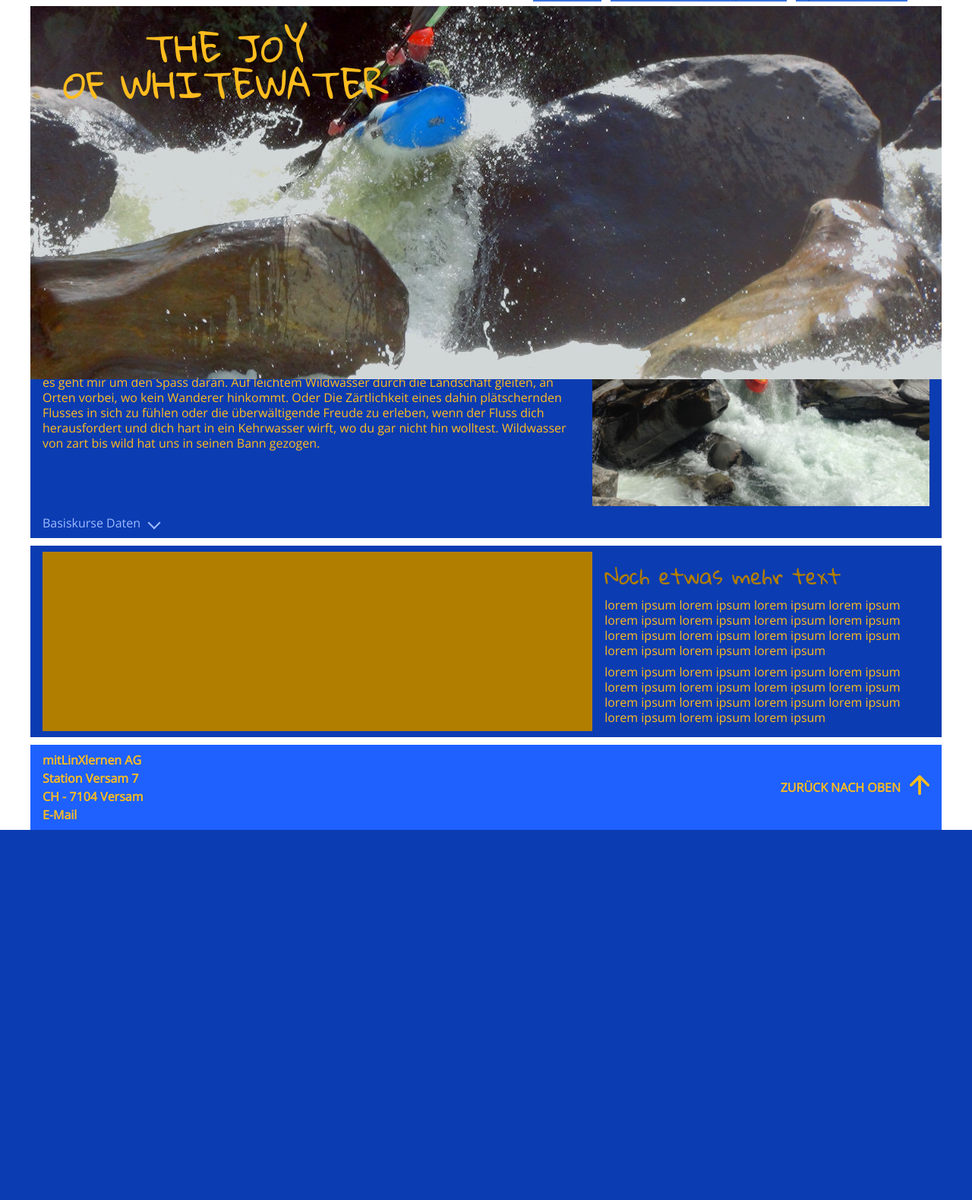
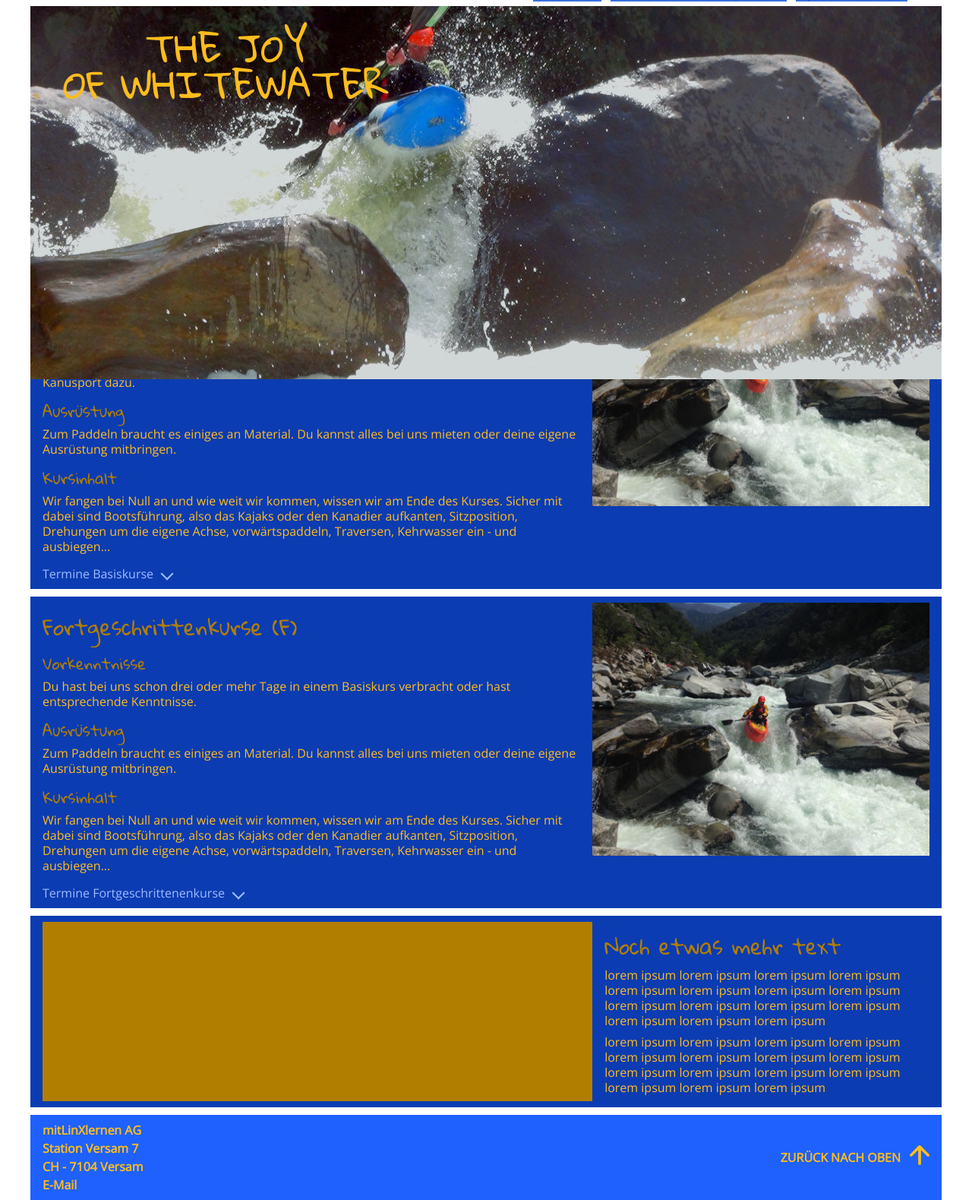
Before and after one commit to TomFrey/joy-of-whitewater, a PHP site: page /kanukurse.html in a window 1280 px wide. Shown: the part 41-1620 px from the top of the page at 76% size. Before the commit the page ends 1133 px from the top, so only its background shows below. Run offline with PHP 8.4, Linux system fonts and the light colour scheme; some libraries are stand-ins or nearby versions.

Commit message:
Drawer für B und F Kurse implementiert

```diff
--- a/src/assets/css/main.css
+++ b/src/assets/css/main.css
@@ -489,11 +489,15 @@ Desktop
   flex-flow: row nowrap;
   text-decoration: none; }
 
+.open-drawer-wrapper__label {
+  pointer-events: none; }
+
 .open-drawer-wrapper__icon {
   border-bottom: 2px solid #9ebbff;
   border-right: 2px solid #9ebbff;
   height: 12px;
   margin-left: 12px;
+  pointer-events: none;
   transform: rotate(45deg);
   transition: transform 0.2s ease-in-out;
   width: 12px; }
--- a/src/kanukurse.html
+++ b/src/kanukurse.html
@@ -97,6 +97,7 @@
                     </h2>
                     <p class="paragraph">
                         Damit die Menschen in den Kanukursen einigermassen am gleichen Ort stehen, haben wir verschiedene Kursstufen.
+						Wir unterscheiden zwischen Basiskurs (B) und Fortgeschrittenenkurs (F).
                     </p>
                 </section>
 
@@ -115,12 +116,49 @@
             <div class="text-container-main">
                 <section class="text-container-left">
                     <h2 class="title">
-                        Basiskurse
+                        Basiskurse (B)
                     </h2>
                     <h3 class="title">
-                        Motivation
+						Vorkenntnisse
                     </h3>
                     <p class="paragraph">
+						Du brauchst für einen Basiskurs keine Vorkenntnisse.
+						Es ist also völlig ok, wenn du noch nie in einem Kajak oder Kanadier auf dem Wasser warst.
+						Was es braucht ist eine gewisse Fitness und Freude am Kontakt mit Wasser. Das du mal kopfüber im
+						Fluss schwimmst, dass gehört zum Kanusport dazu.
+                    </p>
+					<h3 class="title">
+						Ausrüstung
+					</h3>
+					<p class="paragraph">
+						Zum Paddeln braucht es einiges an Material. Du kannst alles bei uns mieten oder deine eigene
+						Ausrüstung mitbringen.
+					</p>
+					<h3 class="title">
+						Kursinhalt
+					</h3>
+					<p class="paragraph">
+						Wir fangen bei Null an und wie weit wir kommen, wissen wir am Ende des Kurses.
+						Sicher mit dabei sind Bootsführung, also das Kajaks oder den Kanadier aufkanten, Sitzposition,
+						Drehungen um die eigene Achse, vorwärtspaddeln, Traversen, Kehrwasser ein - und ausbiegen...
+					</p>
+                </section>
+
+                <section class="filler filler-right">
+                    <img src="assets/images/open_canoe_korsika.jpg" alt="">
+                </section>
+            </div>
+
+            <div class="text-container-detail">
+                <div class="open-drawer">
+                    <a href="javascript:;" class="open-drawer-wrapper" id="open-close-drawer-button-bkurse">
+                        <span class="open-drawer-wrapper__label">Termine Basiskurse</span>
+                        <div class="open-drawer-wrapper__icon"></div>
+                    </a>
+                </div>
+
+                <div class="text-container-drawer">
+                    <p class="text-container-drawer__paragraph">
                         Wildwasser hat eine magische Faszination.
                         Wildwassser kann von mild, zärtlich über kräftig, fordernd bis zu hart, gewaltig beschrieben werden.
                         Ich bin der Faszination schon vor vielen Jahren erlegen und es zieht mich immer wieder auf's Wasser. Aber wie der
@@ -135,6 +173,115 @@
 
                         Wildwasser von zart bis wild hat uns in seinen Bann gezogen.
                     </p>
+
+
+                    <div class="course-list">
+                        <div class="course-list-item">
+                            <div class="course-item__name-wrapper">
+                                <span class="course-item__name">Basiskurs Quickstart</span>
+                            </div>
+
+                            <div class="course-item__place-wrapper">
+                                <div class="course-item__place">
+                                    <span class="course-place__city">Versam</span>
+                                    <span class="course-place__country">Schweiz</span>
+                                </div>
+                            </div>
+
+                            <div class="course-item__duration-wrapper">
+                                <span class="course-item__duration">2 Tage</span>
+                            </div>
+
+                            <div class="course-item__date-wrapper">
+                                <div class="course-item__date">
+                                    <span class="course-date__from">12.</span>
+                                    <span class="course-date__to">13. Juli 2019</span>
+                                </div>
+                            </div>
+                        </div>
+
+                        <div class="course-list-item">
+                            <div class="course-item__name-wrapper">
+                                <span class="course-item__name">Basiskurs ins Detail</span>
+                            </div>
+
+                            <div class="course-item__place-wrapper">
+                                <div class="course-item__place">
+                                    <span class="course-place__city">Versam</span>
+                                    <span class="course-place__country">Schweiz</span>
+                                </div>
+                            </div>
+
+                            <div class="course-item__duration-wrapper">
+                                <span class="course-item__duration">4 Tage</span>
+                            </div>
+
+                            <div class="course-item__date-wrapper">
+                                <div class="course-item__date">
+                                    <span class="course-date__from">07.</span>
+                                    <span class="course-date__to">10. Juni 2019</span>
+                                </div>
+                            </div>
+                        </div>
+
+                        <div class="course-list-item">
+                            <div class="course-item__name-wrapper">
+                                <span class="course-item__name">Basiskurs</span>
+                            </div>
+
+                            <div class="course-item__place-wrapper">
+                                <div class="course-item__place">
+                                    <span class="course-place__city">Versam</span>
+                                    <span class="course-place__country">Schweiz</span>
+                                </div>
+                            </div>
+
+                            <div class="course-item__duration-wrapper">
+                                <span class="course-item__duration">1 Tag</span>
+                            </div>
+
+                            <div class="course-item__date-wrapper">
+                                <div class="course-item__date">
+                                    <span class="course-date__from">11.</span>
+                                    <span class="course-date__to">11. August 2019</span>
+                                </div>
+                            </div>
+                        </div>
+                    </div>
+
+
+                </div>
+            </div>
+        </section>
+
+		<section class="text-container">
+			<div class="text-container-main">
+				<section class="text-container-left">
+					<h2 class="title">
+						Fortgeschrittenkurse (F)
+					</h2>
+					<h3 class="title">
+						Vorkenntnisse
+					</h3>
+					<p class="paragraph">
+						Du hast bei uns schon drei oder mehr Tage in einem Basiskurs verbracht oder hast entsprechende
+						Kenntnisse.
+					</p>
+					<h3 class="title">
+						Ausrüstung
+					</h3>
+					<p class="paragraph">
+						Zum Paddeln braucht es einiges an Material. Du kannst alles bei uns mieten oder deine eigene
+						Ausrüstung mitbringen.
+					</p>
+					<h3 class="title">
+						Kursinhalt
+					</h3>
+					<p class="paragraph">
+						Wir fangen bei Null an und wie weit wir kommen, wissen wir am Ende des Kurses.
+						Sicher mit dabei sind Bootsführung, also das Kajaks oder den Kanadier aufkanten, Sitzposition,
+						Drehungen um die eigene Achse, vorwärtspaddeln, Traversen, Kehrwasser ein - und ausbiegen...
+					</p>
 				</section>
 
 				<section class="filler filler-right">
@@ -144,8 +291,8 @@
 
 			<div class="text-container-detail">
 				<div class="open-drawer">
-                    <a href="javascript:;" class="open-drawer-wrapper" id="open-close-drawer-button-basiskurse">
-                        <span class="open-drawer-wrapper__label">Basiskurse Daten</span>
+					<a href="javascript:;" class="open-drawer-wrapper" id="open-close-drawer-button-fkurse">
+						<span class="open-drawer-wrapper__label">Termine Fortgeschrittenenkurse</span>
 						<div class="open-drawer-wrapper__icon"></div>
 					</a>
 				</div>
--- a/src/scss/buttons/_open-drawer.scss
+++ b/src/scss/buttons/_open-drawer.scss
@@ -14,7 +14,7 @@
 }
 
 .open-drawer-wrapper__label{
-
+	pointer-events: none;
 }
 
 .open-drawer-wrapper__icon{
@@ -22,6 +22,7 @@
   border-right: 2px solid $baseColor2Light;
   height: 12px;
   margin-left: 12px;
+	pointer-events: none;
   transform: rotate(45 + deg);
   transition: transform 0.2s ease-in-out;
   width: 12px;
```
Also changed, not shown: src/assets/js/guiControll/navigation.js (+22 -12 lines). Lines whose indentation alone changed are shown as unchanged.
